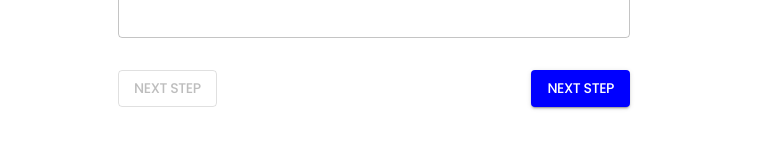
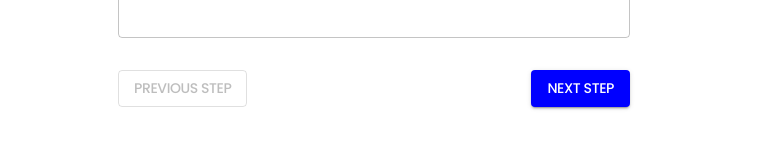
Before and after one commit to bazyli2/multi-step-form, a Next.js app: page /multi-step-form/1 in a window 1280 px wide. Shown: the part 734-882 px from the top of the page, without its empty margins (266-1047 px from the left). Built offline with nearby package versions, Linux system fonts and the light colour scheme; what @mui/material-nextjs would draw is missing.

Commit message:
fixed button text

```diff
--- a/src/modules/multi-step-form/components/PreviousButton.tsx
+++ b/src/modules/multi-step-form/components/PreviousButton.tsx
@@ -20,7 +20,7 @@ export function PreviousButton() {
       className="rounded-full"
       variant="outlined"
     >
-      Next Step
+      Previous Step
     </Button>
   );
 }
```
